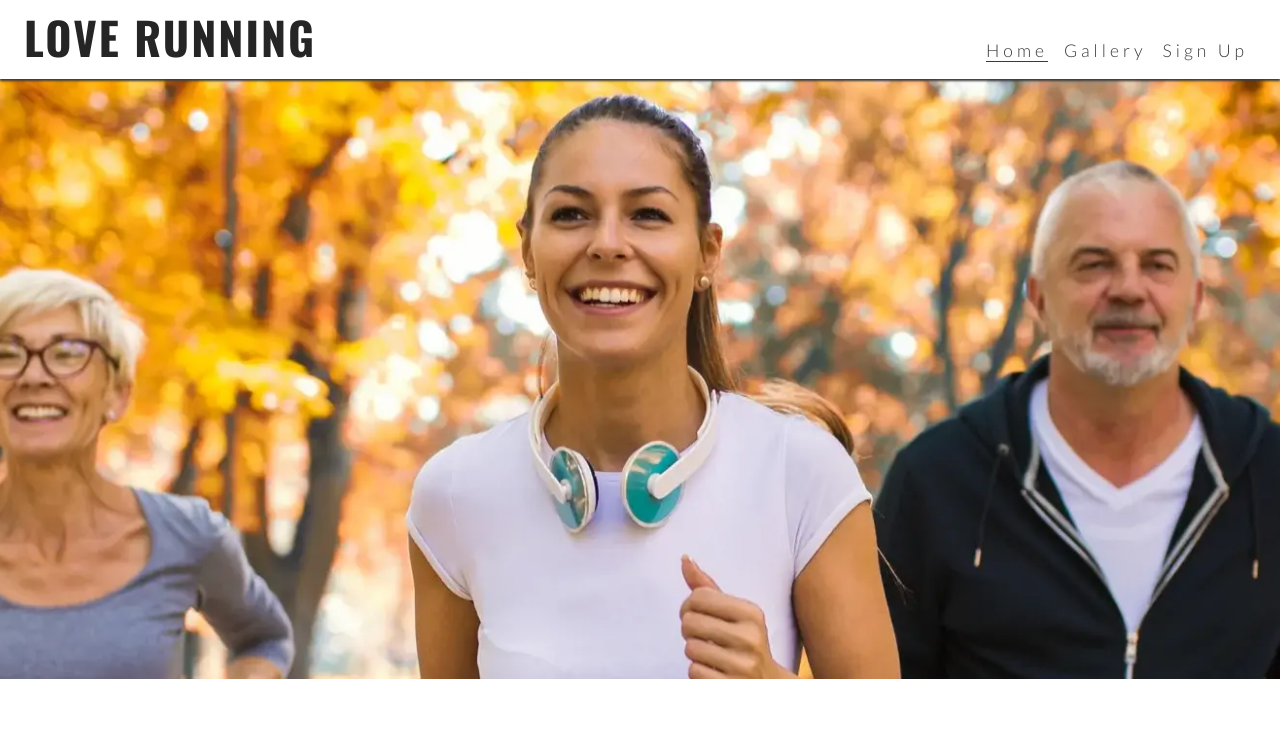
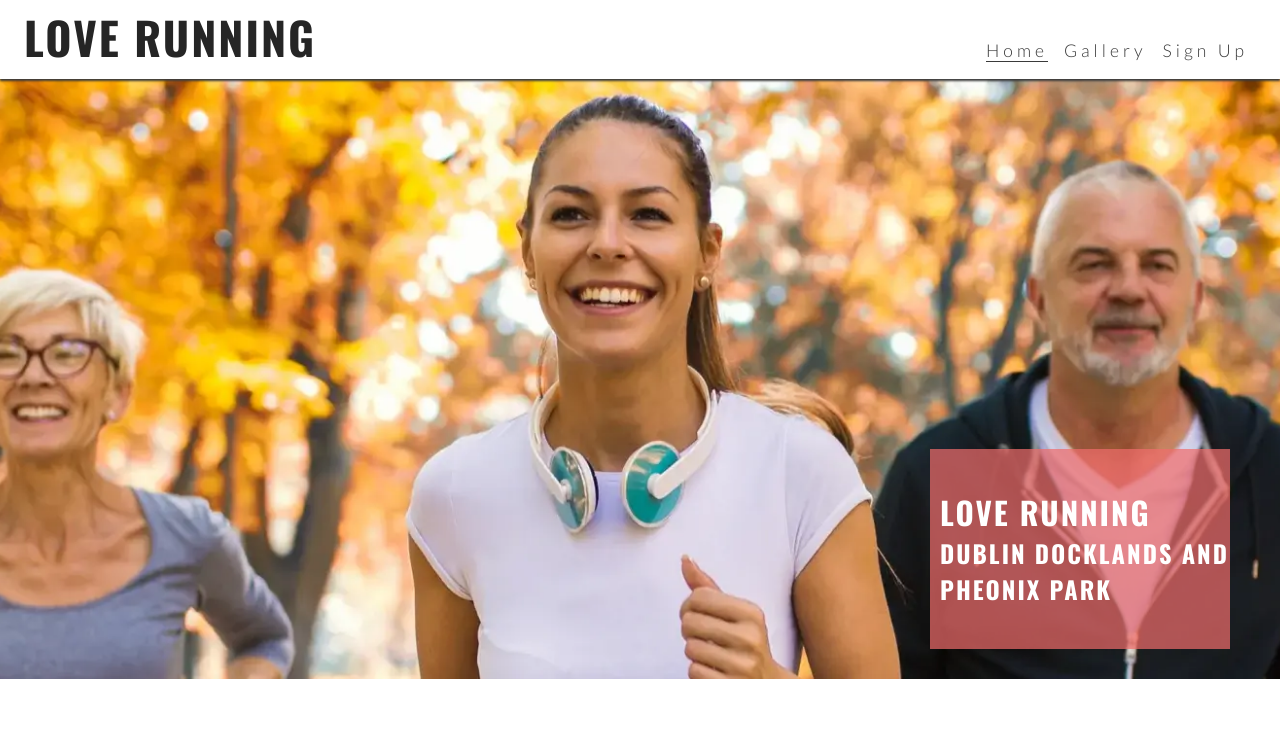
Before and after one commit to tyrelm1/love-running, a plain HTML site: page index.html in a window 1280 px wide. Shown: the top 730 px of the page. Drawn offline with nearby package versions, Linux system fonts and the light colour scheme.

Commit message:
add cover text with club name and locations

```diff
--- a/assets/css/style.css
+++ b/assets/css/style.css
@@ -19,6 +19,15 @@ body {
     font-family: 'Lato', sans-serif;
 }
 
+h1,
+h2,
+h3 {
+    font-family: 'Oswald', sans-serif;
+    text-transform: uppercase;
+    letter-spacing: 2px;
+    color: #252525;
+}
+
 /* Header */
 header {
     background-color: #ffffff;
@@ -36,13 +45,6 @@ header {
 header a {
     text-decoration: none;
     color: inherit;
-}
-
-h1 {
-    font-family: 'Oswald', sans-serif;
-    text-transform: uppercase;
-    letter-spacing: 2px;
-    color: #252525;
 }
 
 #menu {
@@ -94,13 +96,34 @@ main {
     margin-top: 47px;
 
 }
+
 /* Hero Selection */
 
-#hero {height: 600px;
-width :100%;
-background:url("../images/hero-image.webp") no-repeat center center/cover;
+#hero {
+    height: 600px;
+    width: 100%;
+    background: url("../images/hero-image.webp") no-repeat center center/cover;
+    position: relative;
+}
+
+#cover-text {
+    /*Final rgba value sets the opacity so it is semi-transparent*/
+    background-color: rgba(241, 109, 107, .7);
+    font-size: 130%;
+    position: absolute;
+    bottom: 30px;
+    width: 80%;
+    min-height: 200px;
+    padding-top: 40px;
+    padding-left: 10px;
+}
+
+#cover-text>h2, #cover-text> h3 {
+    color: #ffffff;
 
 }
+
+
 
 /* Footer */
 #social-networks {
@@ -114,7 +137,7 @@ background:url("../images/hero-image.webp") no-repeat center center/cover;
 #social-networks i {
     font-size: 160%;
     padding: 5%;
-    color:#3a3a3a;
+    color: #3a3a3a;
 
 }
 
@@ -153,7 +176,17 @@ background:url("../images/hero-image.webp") no-repeat center center/cover;
         /* push main content down to accommodate larger header */
         margin-top: 79px;
     }
+
+    /* hero */
+    #cover-text{
+        width:300px;
+        right:50px;
+
+    }
 }
+
+
+
 
 /*media query : laprops and larger(992px and up)*/
 @media screen and (min-width:992px) {
--- a/index.html
+++ b/index.html
@@ -42,7 +42,12 @@
 
     <!-- main content -->
     <main>
-        <section id="hero"></section>
+        <section id="hero">
+            <div id="cover-text">
+                <h2>Love Running</h2>
+                <h3> Dublin Docklands and Pheonix Park</h3>
+            </div>
+        </section>
 
     </main>
 
```
